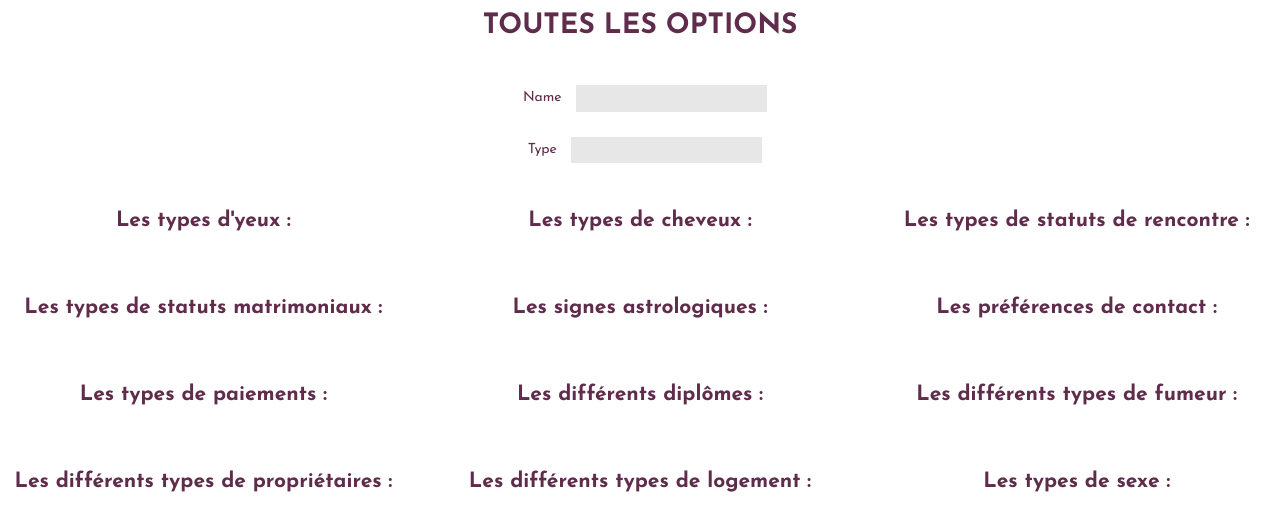
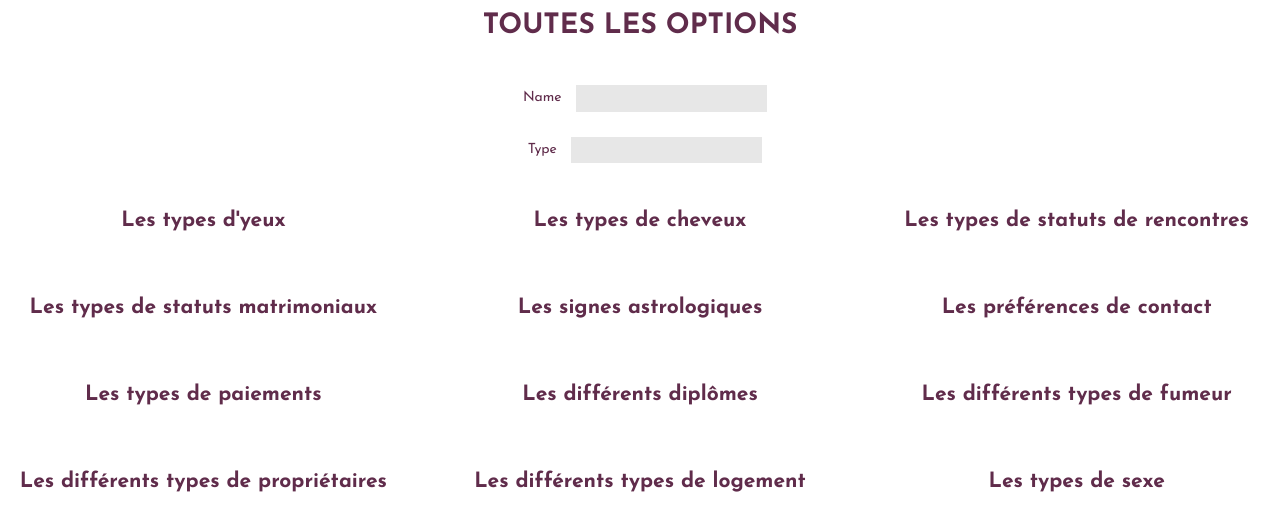
Before and after one commit to Max-Diard/gestmat, a Symfony app: template templates/admin/options/index.html.twig in a window 1280 px wide. Shown: the top 531 px of the page. Run offline with Twig, Linux system fonts and the light colour scheme; the template is opened without the code that fills it, so the values that code supplies are empty; form fields are guessed from the names that the template uses; style sheets or scripts are compiled from the project's sources; some libraries are stand-ins or nearby versions.

Commit message:
Intégration détails

```diff
--- a/assets/sass/parts/_global.scss
+++ b/assets/sass/parts/_global.scss
@@ -236,3 +236,10 @@ input{
         outline: none !important;
     }
 }
+
+#all-meetings, #all-adherents{
+    table.dataTable tbody tr, table.dataTable tbody tr:hover, table.dataTable tbody tr:focus{
+        background-color: $color__grey;
+        color: $color__purple_black;
+    }
+}
--- a/templates/admin/options/index.html.twig
+++ b/templates/admin/options/index.html.twig
@@ -32,7 +32,7 @@
         </div>
     <div class="grid-options">
         <div class="all-eyes">
-            <h2>Les types d'yeux :</h2>
+            <h2>Les types d'yeux</h2>
             {% for option in options %}
                 {% if option.type == 'eyes' %}
                     <p>{{ option.name }} <a href="{{ path('admin_option_ask_remove', {id : option.id}) }}"><img src="{{asset('build/images/delete.svg')}}" alt="Supprimer"></a></p>
@@ -40,7 +40,7 @@
             {% endfor %}
         </div>
         <div class="all-hair">
-            <h2>Les types de cheveux :</h2>
+            <h2>Les types de cheveux</h2>
             {% for option in options %}
                 {% if option.type == 'hair' %}
                     <p>{{ option.name }} <a href="{{ path('admin_option_ask_remove', {id : option.id}) }}"><img src="{{asset('build/images/delete.svg')}}" alt="Supprimer"></a></p>
@@ -48,7 +48,7 @@
             {% endfor %}
         </div>
         <div class="all-status_meet">
-            <h2>Les types de statuts de rencontre :</h2>
+            <h2>Les types de statuts de rencontres</h2>
             {% for option in options %}
                 {% if option.type == 'status_meet' %}
                     <p>{{ option.name }} <a href="{{ path('admin_option_ask_remove', {id : option.id}) }}"><img src="{{asset('build/images/delete.svg')}}" alt="Supprimer"></a></p>
@@ -56,7 +56,7 @@
             {% endfor %}
         </div>
         <div class="all-status_matrimoniale">
-            <h2>Les types de statuts matrimoniaux :</h2>
+            <h2>Les types de statuts matrimoniaux</h2>
             {% for option in options %}
                 {% if option.type == 'status_matrimoniale' %}
                     <p>{{ option.name }} <a href="{{ path('admin_option_ask_remove', {id : option.id}) }}"><img src="{{asset('build/images/delete.svg')}}" alt="Supprimer"></a></p>
@@ -64,7 +64,7 @@
             {% endfor %}
         </div>
         <div class="all-zodiaque">
-            <h2>Les signes astrologiques :</h2>
+            <h2>Les signes astrologiques</h2>
             {% for option in options %}
                 {% if option.type == 'zodiaque' %}
                     <p>{{ option.name }} <a href="{{ path('admin_option_ask_remove', {id : option.id}) }}"><img src="{{asset('build/images/delete.svg')}}" alt="Supprimer"></a></p>
@@ -72,7 +72,7 @@
             {% endfor %}
         </div>
         <div class="all-preference_contact">
-            <h2>Les préférences de contact :</h2>
+            <h2>Les préférences de contact</h2>
             {% for option in options %}
                 {% if option.type == 'preference_contact' %}
                     <p>{{ option.name }} <a href="{{ path('admin_option_ask_remove', {id : option.id}) }}"><img src="{{asset('build/images/delete.svg')}}" alt="Supprimer"></a></p>
@@ -80,7 +80,7 @@
             {% endfor %}
         </div>
         <div class="all-type_payment">
-            <h2>Les types de paiements :</h2>
+            <h2>Les types de paiements</h2>
             {% for option in options %}
                 {% if option.type == 'type_payment' %}
                     <p>{{ option.name }} <a href="{{ path('admin_option_ask_remove', {id : option.id}) }}"><img src="{{asset('build/images/delete.svg')}}" alt="Supprimer"></a></p>
@@ -88,7 +88,7 @@
             {% endfor %}
         </div>
         <div class="all-instruction">
-            <h2>Les différents diplômes :</h2>
+            <h2>Les différents diplômes</h2>
             {% for option in options %}
                 {% if option.type == 'instruction' %}
                     <p>{{ option.name }} <a href="{{ path('admin_option_ask_remove', {id : option.id}) }}"><img src="{{asset('build/images/delete.svg')}}" alt="Supprimer"></a></p>
@@ -96,7 +96,7 @@
             {% endfor %}
         </div>
         <div class="all-smoking">
-            <h2>Les différents types de fumeur :</h2>
+            <h2>Les différents types de fumeur</h2>
             {% for option in options %}
                 {% if option.type == 'smoking' %}
                     <p>{{ option.name }} <a href="{{ path('admin_option_ask_remove', {id : option.id}) }}"><img src="{{asset('build/images/delete.svg')}}" alt="Supprimer"></a></p>
@@ -104,7 +104,7 @@
             {% endfor %}
         </div>
         <div class="all-owner">
-            <h2>Les différents types de propriétaires :</h2>
+            <h2>Les différents types de propriétaires</h2>
             {% for option in options %}
                 {% if option.type == 'owner' %}
                     <p>{{ option.name }} <a href="{{ path('admin_option_ask_remove', {id : option.id}) }}"><img src="{{asset('build/images/delete.svg')}}" alt="Supprimer"></a></p>
@@ -112,7 +112,7 @@
             {% endfor %}
         </div>
         <div class="all-lodging">
-            <h2>Les différents types de logement :</h2>
+            <h2>Les différents types de logement</h2>
             {% for option in options %}
                 {% if option.type == 'lodging' %}
                     <p>{{ option.name }} <a href="{{ path('admin_option_ask_remove', {id : option.id}) }}"><img src="{{asset('build/images/delete.svg')}}" alt="Supprimer"></a></p>
@@ -120,7 +120,7 @@
             {% endfor %}
         </div>
         <div class="all-genre">
-            <h2>Les types de sexe :</h2>
+            <h2>Les types de sexe</h2>
             {% for option in options %}
                 {% if option.type == 'genre' %}
                     <p>{{ option.name }} <a href="{{ path('admin_option_ask_remove', {id : option.id}) }}"><img src="{{asset('build/images/delete.svg')}}" alt="Supprimer"></a></p>
```
